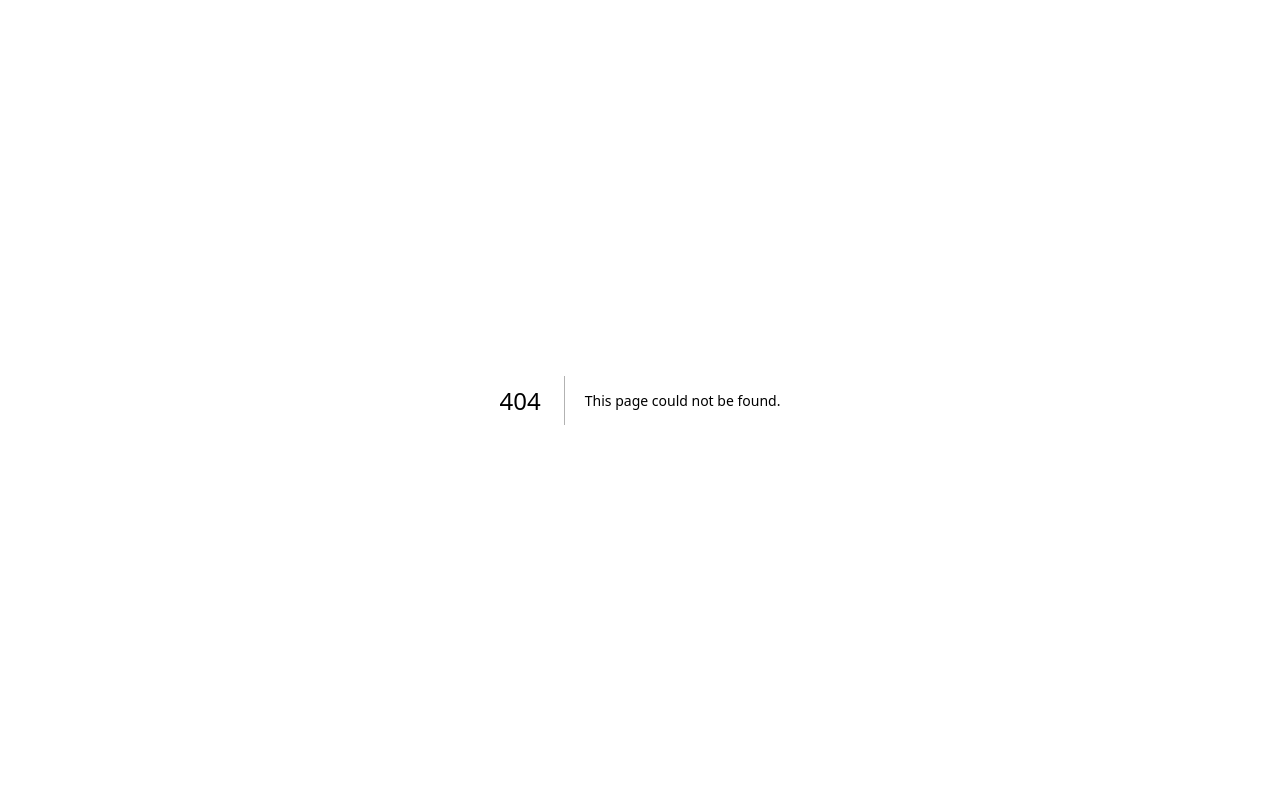
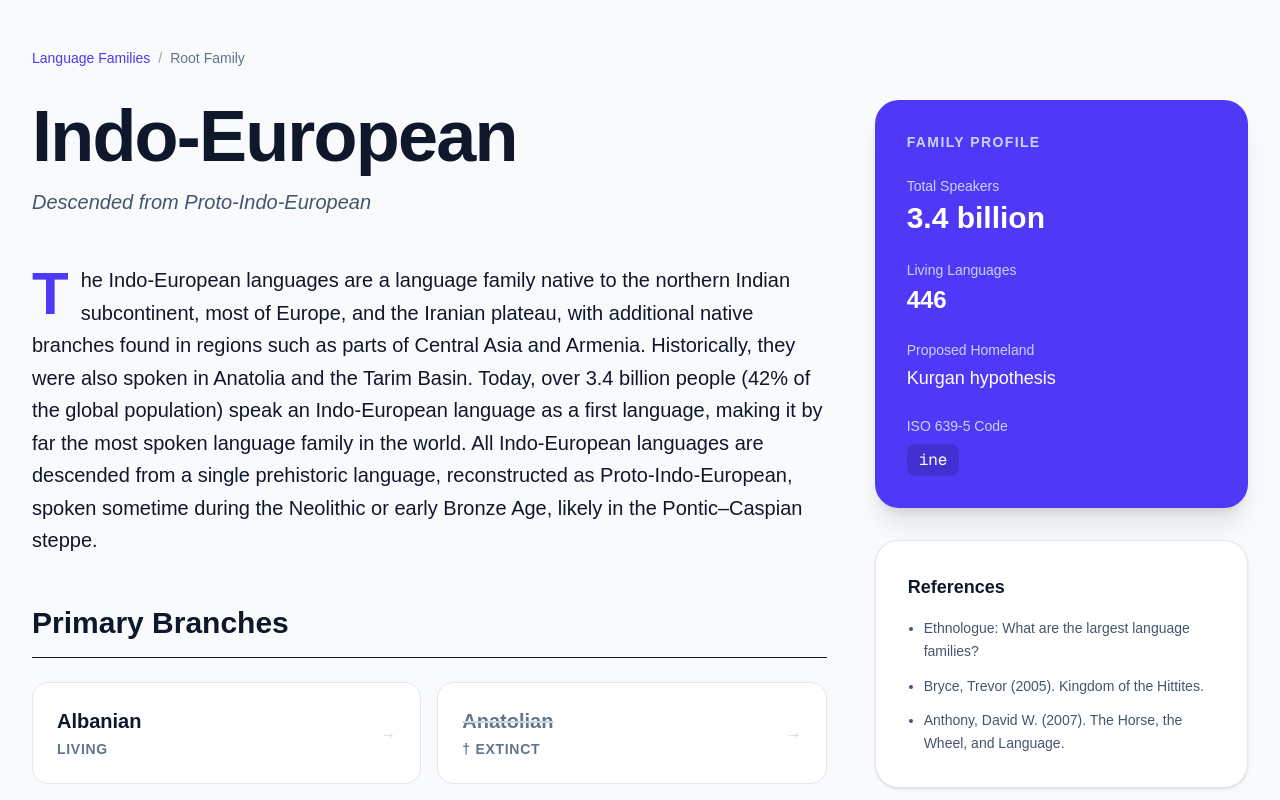
Before and after one commit to DevManTowhid/LangTree, a Next.js app in the folder frontend/: page /family/indo-european in a window 1280 px wide. Before the commit this address had no page. Shown: the top 800 px of the page. Built offline with nearby package versions, Linux system fonts and the light colour scheme.

Commit message:
added a mock page for indo-european with its children link

```diff
--- /dev/null
+++ b/frontend/app/family/indo-european/page.tsx
@@ -0,0 +1,174 @@
+import Link from 'next/link';
+import Image from 'next/image';
+
+// Paste the JSON object here or import it from your data layer
+const familyData = {
+  "id": "indo-european",
+  "name": "Indo-European",
+  "parent": null,
+  "children": [
+    { "name": "Albanian", "slug": "albanian", "status": "living" },
+    { "name": "Anatolian", "slug": "anatolian", "status": "extinct" },
+    { "name": "Armenian", "slug": "armenian", "status": "living" },
+    { "name": "Balto-Slavic", "slug": "balto-slavic", "status": "living" },
+    { "name": "Celtic", "slug": "celtic", "status": "living" },
+    { "name": "Germanic", "slug": "germanic", "status": "living" },
+    { "name": "Hellenic", "slug": "hellenic", "status": "living" },
+    { "name": "Indo-Iranian", "slug": "indo-iranian", "status": "living" },
+    { "name": "Italic", "slug": "italic", "status": "living" },
+    { "name": "Tocharian", "slug": "tocharian", "status": "extinct" }
+  ],
+  "detailed": "The Indo-European languages are a language family native to the northern Indian subcontinent, most of Europe, and the Iranian plateau, with additional native branches found in regions such as parts of Central Asia and Armenia. Historically, they were also spoken in Anatolia and the Tarim Basin. Today, over 3.4 billion people (42% of the global population) speak an Indo-European language as a first language, making it by far the most spoken language family in the world. All Indo-European languages are descended from a single prehistoric language, reconstructed as Proto-Indo-European, spoken sometime during the Neolithic or early Bronze Age, likely in the Pontic–Caspian steppe.",
+  "images": [
+    { "file_name": "Indo-European Language Family Branches in Eurasia.png", "caption": "Present-day distribution of native speakers." },
+    { "file_name": "Indo-European language tree (with major international languages highlighted).svg", "caption": "Family tree in order of first attestation." }
+  ],
+  "references": [
+    "Ethnologue: What are the largest language families?",
+    "Bryce, Trevor (2005). Kingdom of the Hittites.",
+    "Anthony, David W. (2007). The Horse, the Wheel, and Language."
+  ],
+  "metadata": {
+    "speakers_estimate": "3.4 billion",
+    "living_languages_count": 446,
+    "iso_codes": ["ine"],
+    "proto_language": "Proto-Indo-European",
+    "homeland_hypothesis": "Kurgan hypothesis"
+  }
+};
+
+export default function IndoEuropeanPage() {
+  return (
+    <main className="min-h-screen bg-slate-50 dark:bg-zinc-950 text-slate-900 dark:text-slate-100 py-12 px-4 sm:px-6 lg:px-8">
+      <div className="max-w-7xl mx-auto">
+
+        {/* Breadcrumb / Parent Info */}
+        <nav className="mb-8 text-sm font-medium text-indigo-600 dark:text-indigo-400">
+          <Link href="/family" className="hover:underline">Language Families</Link>
+          <span className="mx-2 text-slate-400">/</span>
+          {familyData.parent ? (
+             <Link href={`/family/${familyData.parent}`} className="hover:underline capitalize">{familyData.parent}</Link>
+          ) : (
+            <span className="text-slate-500">Root Family</span>
+          )}
+        </nav>
+
+        <div className="grid grid-cols-1 lg:grid-cols-3 gap-12">
+
+          {/* Main Content Area */}
+          <div className="lg:col-span-2 space-y-12">
+
+            {/* Header */}
+            <header>
+              <h1 className="text-5xl md:text-7xl font-black tracking-tight mb-4 text-slate-900 dark:text-white">
+                {familyData.name}
+              </h1>
+              <p className="text-xl text-slate-600 dark:text-slate-400 italic">
+                Descended from {familyData.metadata.proto_language}
+              </p>
+            </header>
+
+            {/* Detailed Description */}
+            <section className="prose prose-lg prose-slate dark:prose-invert max-w-none">
+              <p className="leading-relaxed text-xl first-letter:text-6xl first-letter:font-black first-letter:text-indigo-600 first-letter:mr-3 first-letter:float-left">
+                {familyData.detailed}
+              </p>
+            </section>
+
+            {/* Branches Grid */}
+            <section>
+              <h2 className="text-3xl font-bold mb-6 border-b pb-4 dark:border-zinc-800">
+                Primary Branches
+              </h2>
+              <div className="grid grid-cols-1 sm:grid-cols-2 gap-4">
+                {familyData.children.map((branch) => (
+                  <Link
+                    href={`/family/indo-european/${branch.slug}`}
+                    key={branch.slug}
+                    className="group relative flex items-center justify-between p-6 bg-white dark:bg-zinc-900 rounded-2xl border border-slate-200 dark:border-zinc-800 hover:border-indigo-500 hover:shadow-lg transition-all"
+                  >
+                    <div>
+                      <h3 className={`text-xl font-bold group-hover:text-indigo-600 dark:group-hover:text-indigo-400 ${branch.status === 'extinct' ? 'text-slate-500 line-through decoration-slate-300' : ''}`}>
+                        {branch.name}
+                      </h3>
+                      <p className="text-sm text-slate-500 mt-1 uppercase tracking-wider font-semibold">
+                        {branch.status === 'extinct' ? '† Extinct' : 'Living'}
+                      </p>
+                    </div>
+                    <span className="text-indigo-200 group-hover:text-indigo-500 group-hover:translate-x-1 transition-transform">
+                      →
+                    </span>
+                  </Link>
+                ))}
+              </div>
+            </section>
+
+            {/* Image Gallery */}
+            <section>
+              <h2 className="text-3xl font-bold mb-6 border-b pb-4 dark:border-zinc-800">Gallery</h2>
+              <div className="grid grid-cols-1 md:grid-cols-2 gap-6">
+                {familyData.images.map((img, idx) => (
+                  <figure key={idx} className="bg-white dark:bg-zinc-900 p-4 rounded-2xl border border-slate-200 dark:border-zinc-800 shadow-sm">
+                    <div className="aspect-video bg-slate-200 dark:bg-zinc-800 rounded-xl mb-4 flex items-center justify-center text-slate-400 font-mono text-sm overflow-hidden relative">
+                      {/* Placeholder for actual image. In production, use next/image with actual URL */}
+                      <span className="absolute z-10 text-center px-4">{img.file_name}</span>
+                      <div className="absolute inset-0 bg-slate-100 dark:bg-zinc-800 opacity-90"></div>
+                    </div>
+                    <figcaption className="text-sm text-slate-600 dark:text-slate-400 text-center">
+                      {img.caption}
+                    </figcaption>
+                  </figure>
+                ))}
+              </div>
+            </section>
+
+          </div>
+
+          {/* Sidebar / Infobox */}
+          <aside className="lg:col-span-1 space-y-8">
+
+            {/* Stats Card */}
+            <div className="bg-indigo-600 text-white p-8 rounded-3xl shadow-xl">
+              <h3 className="text-sm font-bold uppercase tracking-widest text-indigo-200 mb-6">
+                Family Profile
+              </h3>
+              <dl className="space-y-6">
+                <div>
+                  <dt className="text-indigo-200 text-sm mb-1">Total Speakers</dt>
+                  <dd className="text-3xl font-black">{familyData.metadata.speakers_estimate}</dd>
+                </div>
+                <div>
+                  <dt className="text-indigo-200 text-sm mb-1">Living Languages</dt>
+                  <dd className="text-2xl font-bold">{familyData.metadata.living_languages_count}</dd>
+                </div>
+                <div>
+                  <dt className="text-indigo-200 text-sm mb-1">Proposed Homeland</dt>
+                  <dd className="text-lg">{familyData.metadata.homeland_hypothesis}</dd>
+                </div>
+                <div>
+                  <dt className="text-indigo-200 text-sm mb-1">ISO 639-5 Code</dt>
+                  <dd className="font-mono bg-indigo-800/50 inline-block px-3 py-1 rounded-lg mt-1">
+                    {familyData.metadata.iso_codes.join(', ')}
+                  </dd>
+                </div>
+              </dl>
+            </div>
+
+            {/* References Card */}
+            <div className="bg-white dark:bg-zinc-900 p-8 rounded-3xl border border-slate-200 dark:border-zinc-800 shadow-sm">
+              <h3 className="text-lg font-bold mb-4 flex items-center gap-2">
+                References
+              </h3>
+              <ul className="space-y-3 text-sm text-slate-600 dark:text-slate-400 list-disc list-outside ml-4">
+                {familyData.references.map((ref, idx) => (
+                  <li key={idx} className="leading-relaxed">{ref}</li>
+                ))}
+              </ul>
+            </div>
+
+          </aside>
+        </div>
+      </div>
+    </main>
+  );
+}
```
